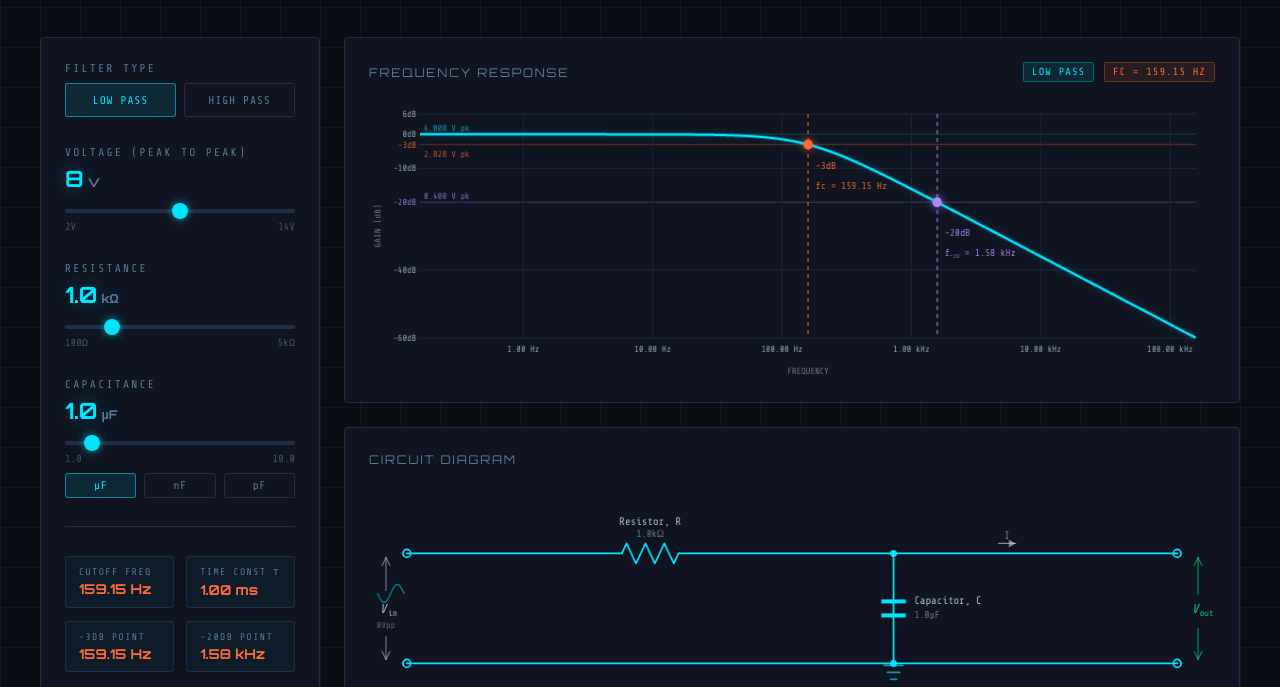
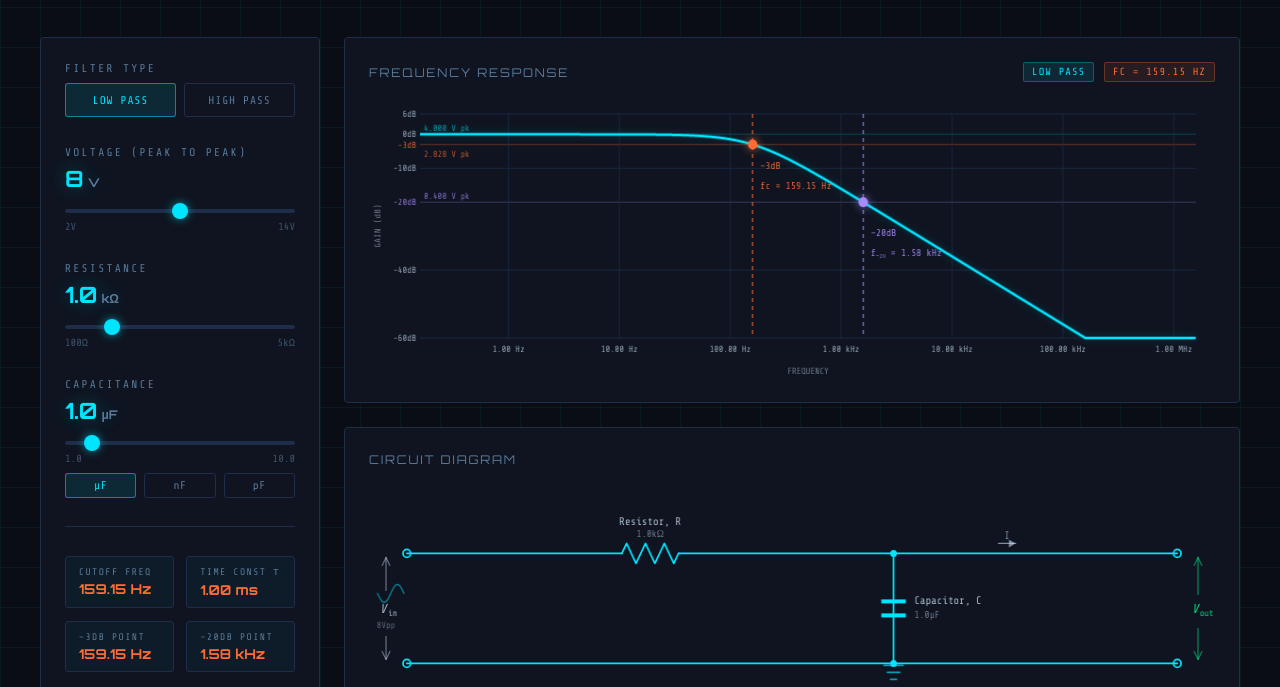
Before and after one commit to don-nz/WaveSimulator, a plain HTML site: page rc_filter.html in a window 1280 px wide. Shown: the part 113-800 px from the top of the page. Drawn offline with nearby package versions, Linux system fonts and the light colour scheme.

Commit message:
Increase logFmax range by 1

```diff
--- a/rc_filter.html
+++ b/rc_filter.html
@@ -563,7 +563,7 @@
     const Vpeak   = Vpp / 2;
     const logFc   = Math.log10(fc);
     const logFmin = Math.max(-2, logFc - 3);
-    const logFmax = Math.min(9,  logFc + 3);
+    const logFmax = Math.min(9,  logFc + 4);
 
     // −20dB frequency
     const f20db   = freqAtDb(-20, fc);
```
